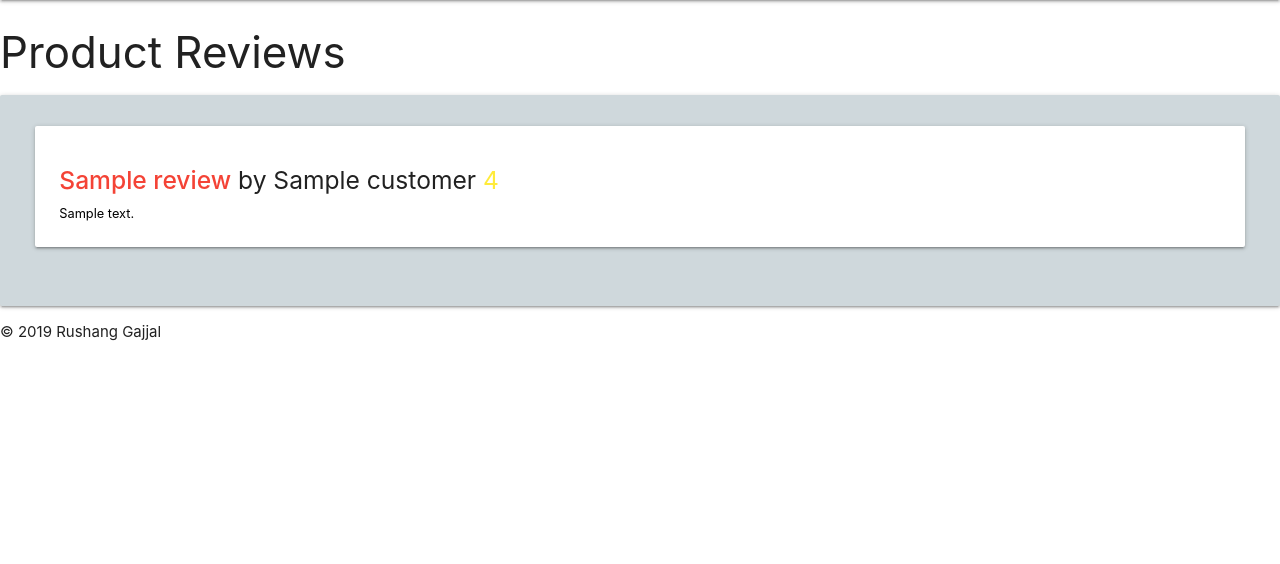
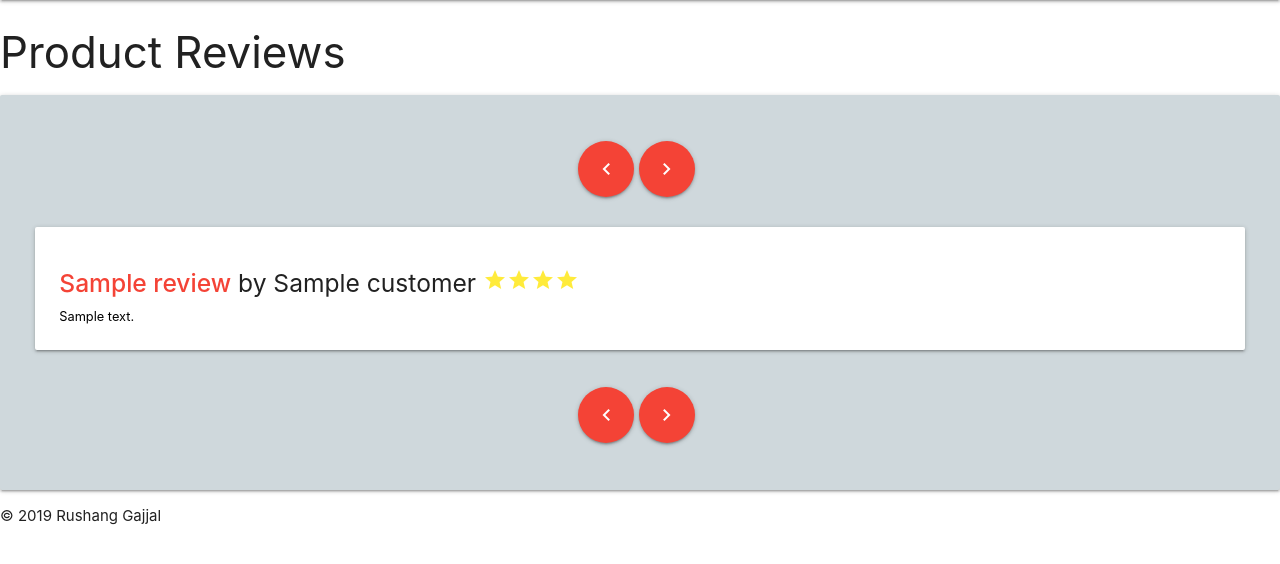
Before and after one commit to RusherRG/Amazon-Products-Review-Classification, a Flask app: template Dashboard/app/templates/reviews.html in a window 1280 px wide. Shown: the part 64-628 px from the top of the page. Run offline with Flask 2, Linux system fonts and the light colour scheme; the template is opened without the code that fills it: most values are stand-ins (such as "Sample title", 1, 10 or a date in 2020); parts of the project's set-up code (start-up, migrations or seed data) failed here and were passed over.

Commit message:
Reviews Added

```diff
--- a/Dashboard/app/static/reviews.js
+++ b/Dashboard/app/static/reviews.js
@@ -2,3 +2,31 @@ revs = document.getElementsByClassName('review_text');
 for(i=0;i<revs.length;i++){
     revs[i].innerHTML = revs[i].innerHTML.replace(/\n/g,'<br/>');
 }
+
+ratings = document.getElementsByClassName('rating');
+for(i=0;i<ratings.length;i++){
+    star = parseInt(ratings[i].innerHTML);
+    stars = "";
+    for(j=0;j<star;j++){
+        stars += "<i class='material-icons'>star</i>";
+    }
+    if(star!=parseFloat(ratings[i].innerHTML))
+        stars += "<i class='material-icons'>half_star</i>";
+    ratings[i].innerHTML = stars;
+}
+
+
+var url = window.location.href;
+url = new URL(url);
+var type = url.searchParams.get('type');
+var page = url.searchParams.get('page');
+var classs = url.searchParams.get('class');
+
+function change_page(dir){
+    url = window.location.origin + window.location.pathname;
+    url = url + '?type=' + type + '&page=' + String(parseInt(page) + dir);
+    if(classs){
+        url += '&class=' + classs;
+    }
+    window.open(url,'_self');
+}
--- a/Dashboard/app/templates/reviews.html
+++ b/Dashboard/app/templates/reviews.html
@@ -3,6 +3,10 @@
 {% block body %}
 <h3>Product Reviews</h3>
 <div class="card-panel z-depth-1  blue-grey lighten-4">
+	<div style="margin:1.5rem; margin-left: 45%">
+		<a onclick="change_page(-1)" class="btn-floating btn-large red"><i class="material-icons">keyboard_arrow_left</i></a>
+		<a onclick="change_page(1)" class="btn-floating btn-large red"><i class="material-icons">keyboard_arrow_right</i></a>
+	</div>
 	<div class="row">
 		{% for review in reviews%}
 		<div class="col s12">
@@ -10,13 +14,17 @@
 				<div class="card-content">
 					<h5>
 						<strong class="red-text">{{review.title}}</strong> by {{review.customer}}
-						<span id='rating' class="yellow-text">{{review.rating}}</span>
+						<span class="yellow-text rating">{{review.rating}}</span>
 					</h5>
-					<p class="review_text flow-text black-text" style="font-size:1vw;">{{review.review}}</p>
+					<p class="review_text black-text" style="font-size:1vw;">{{review.review}}</p>
 				</div>
 			</div>
 		</div>
 		{% endfor %}
+	</div>
+	<div style="margin:1.5rem; margin-left: 45%">
+		<a onclick="change_page(-1)" class="btn-floating btn-large red"><i class="material-icons">keyboard_arrow_left</i></a>
+		<a onclick="change_page(1)" class="btn-floating btn-large red"><i class="material-icons">keyboard_arrow_right</i></a>
 	</div>
 </div>
 {% endblock %}
```
Also changed, not shown: Dashboard/app/views.py (+14 -3 lines), 8 other files.
